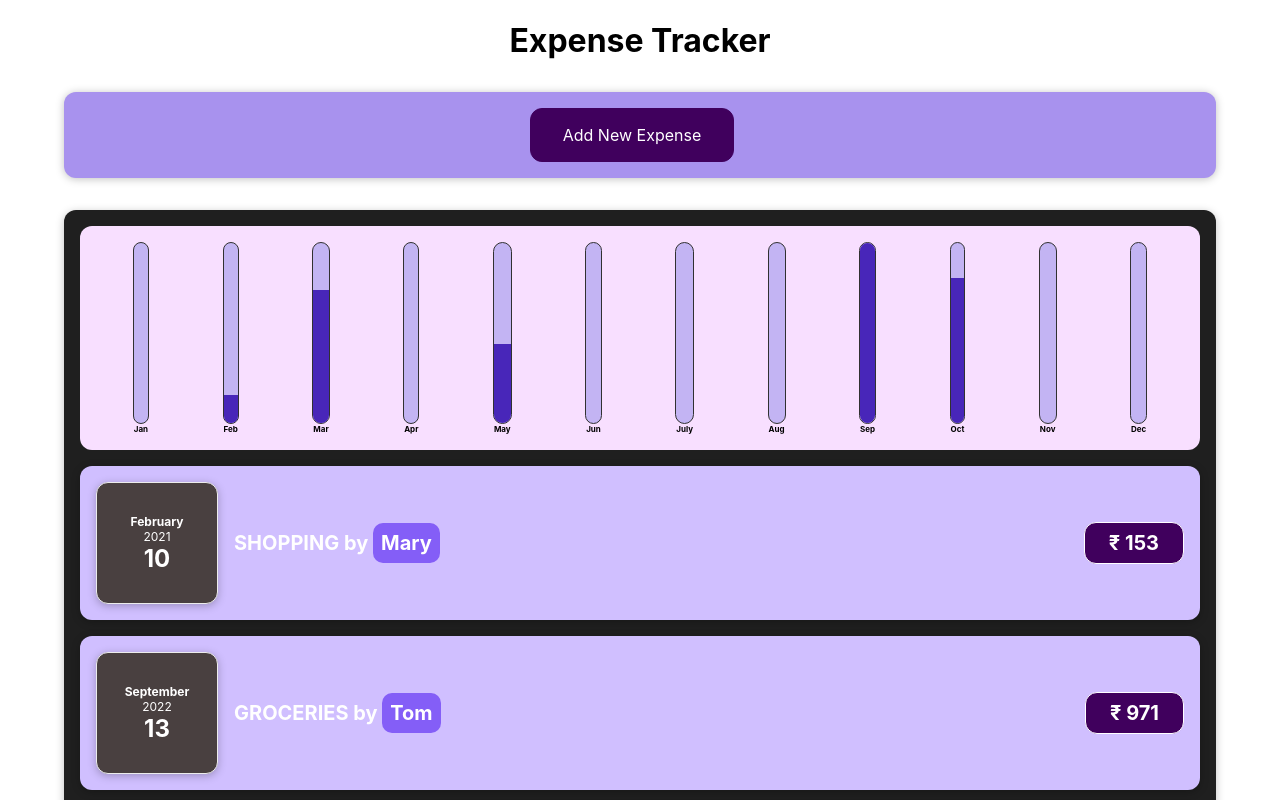
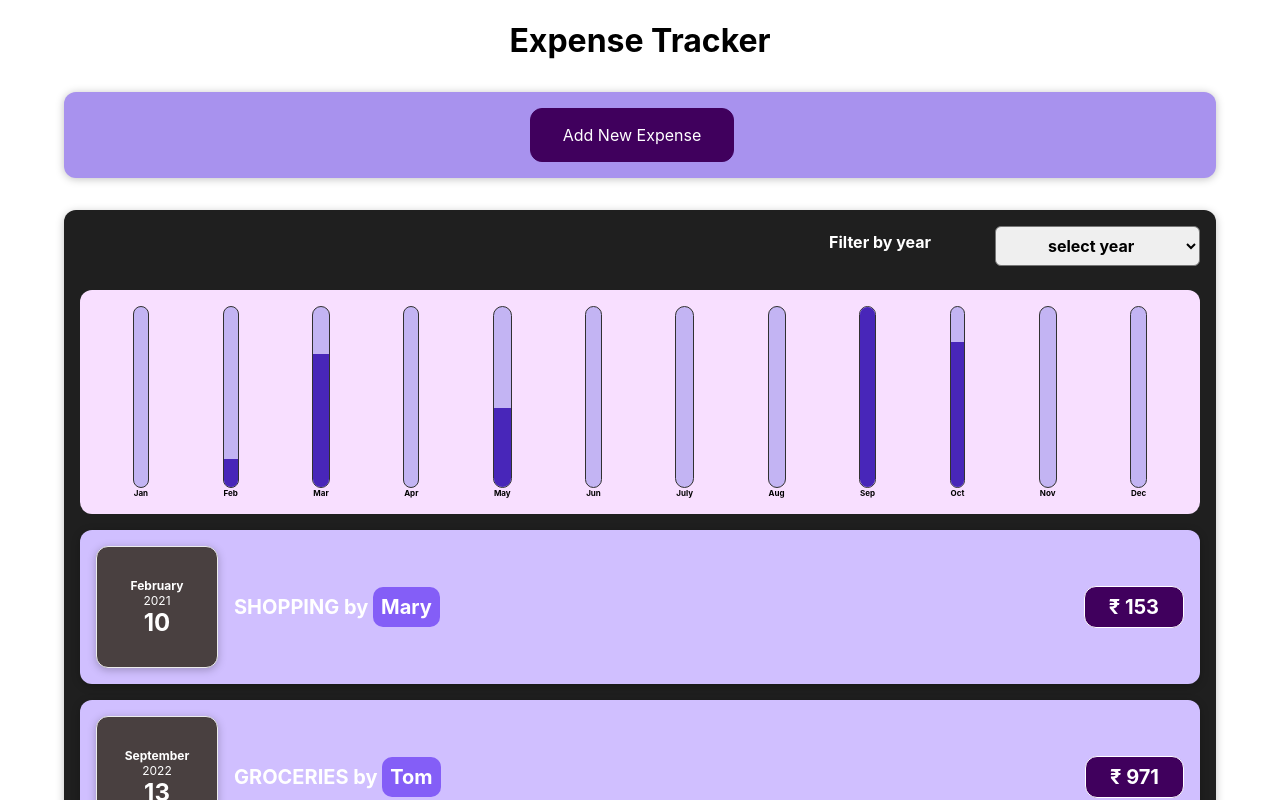
Before and after one commit to affu72/Expense-Tracker-TS, a React (Create React App) app: page / in a window 1280 px wide. Shown: the top 800 px of the page. Built offline with nearby package versions, Linux system fonts and the light colour scheme.

Commit message:
flter by year

```diff
--- /dev/null
+++ b/src/ExpenseFilter/ExpenseFilter.css
@@ -0,0 +1,20 @@
+.expenses-filter {
+  display: flex;
+  justify-content: flex-end;
+  gap: 4rem;
+  align-items: center;
+  margin-bottom: 1.5rem;
+}
+
+.expenses-filter label {
+  color: white;
+  font-weight: bold;
+  margin-bottom: 0.5rem;
+}
+
+.expenses-filter select {
+  font: inherit;
+  padding: 0.5rem 3rem;
+  font-weight: bold;
+  border-radius: 6px;
+}
--- /dev/null
+++ b/src/ExpenseFilter/ExpenseFilter.tsx
@@ -0,0 +1,32 @@
+import { ChangeEvent } from "react";
+
+import "./ExpenseFilter.css";
+
+type ExpeneFilterProp = {
+  onChangeFilter: (selectedValue: string) => void;
+  year: Set<number>;
+};
+
+const ExpenseFilter = (props: ExpeneFilterProp) => {
+  const dropDwonChangeHandler = (event: ChangeEvent<HTMLSelectElement>) => {
+    props.onChangeFilter(event.target.value);
+  };
+
+  const year = [...props.year].sort((a, b) => b - a);
+
+  return (
+    <div className="expenses-filter">
+      <label>Filter by year</label>
+      <select onChange={dropDwonChangeHandler}>
+        <option value={"select year"}>select year</option>
+        {year.map((optionYear) => (
+          <option key={optionYear} value={optionYear}>
+            {optionYear}
+          </option>
+        ))}
+      </select>
+    </div>
+  );
+};
+
+export default ExpenseFilter;
--- a/src/Expenses/Expenses.tsx
+++ b/src/Expenses/Expenses.tsx
@@ -1,6 +1,6 @@
 import "./Expenses.css";
 import Card from "../Card-component/Card";
-// import ExpenseFilter from "../expenseFilter/ExpenseFilter";
+import ExpenseFilter from "../ExpenseFilter/ExpenseFilter";
 import { SetStateAction, useState } from "react";
 import ExpensesList from "./ExpenseList";
 import ExpensesChart from "./ExpensesChart";
@@ -29,7 +29,7 @@ function Expenses(props: ExpensesProps) {
 
   return (
     <Card className="expenses">
-      {/* <ExpenseFilter onChangeFilter={filterChangehandler} year={props.year} /> */}
+      <ExpenseFilter onChangeFilter={filterChangehandler} year={props.year} />
       <ExpensesChart dataPoints={filteredExpense} />
       <ExpensesList items={filteredExpense} />
     </Card>
```
Also changed, not shown: tsconfig.json (+3 -9 lines).
